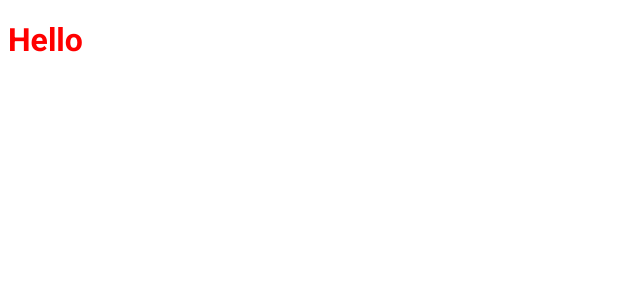
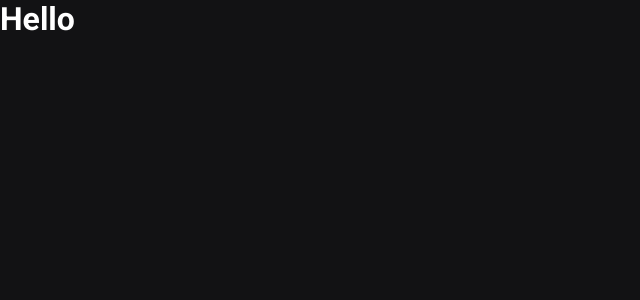
Before and after one commit to paulohfreire/phblog, a Next.js app: page / in a window 1280 px wide. Shown: the top 300 px of the page, without its empty margins (0-640 px from the left). Built offline with nearby package versions, Linux system fonts and the light colour scheme.

Commit message:
add global styles and plop initial configuration

```diff
--- a/package.json
+++ b/package.json
@@ -6,10 +6,12 @@
     "dev": "next dev",
     "build": "next build",
     "start": "next start",
-    "lint": "next lint"
+    "lint": "next lint",
+    "plop": "plop"
   },
   "dependencies": {
     "next": "12.1.0",
+    "plop": "^3.0.5",
     "react": "17.0.2",
     "react-dom": "17.0.2",
     "sass": "^1.49.9"
--- a/src/pages/_app.tsx
+++ b/src/pages/_app.tsx
@@ -1,4 +1,5 @@
 import { AppProps } from "next/app";
+import "../styles/global.scss";
 
 function MyApp({ Component, pageProps }: AppProps) {
   return (
--- a/src/pages/index.tsx
+++ b/src/pages/index.tsx
@@ -1,5 +1,4 @@
 import Head from "next/head";
-import styles from "../styles/home.module.scss";
 
 export default function Home() {
   return (
@@ -7,7 +6,7 @@ export default function Home() {
       <Head>
         <title>Home | ig.news</title>
       </Head>
-      <div className={styles.title}>
+      <div>
         <h1>Hello</h1>
       </div>
     </>
--- /dev/null
+++ b/src/styles/global.scss
@@ -0,0 +1,45 @@
+* {
+  margin: 0;
+  padding: 0;
+  box-sizing: border-box;
+}
+
+:root {
+  --white: #ffffff;
+
+  --gray-50: #e1e1e6;
+  --gray-300: #a8a8b3;
+  --gray-900: #121214;
+
+  --cyan-500: #61dafb;
+  --yellow-500: #eba417;
+}
+
+body {
+  background: var(--gray-900);
+  color: var(--white);
+  -webkit-font-smoothing: antialiased;
+}
+
+@media (max-width: 1080px) {
+  html {
+    font-size: 93.75%;
+  }
+}
+
+@media (max-width: 720px) {
+  html {
+    font-size: 87.5%;
+  }
+}
+
+body,
+input,
+textarea,
+button {
+  font: 400 1rem "Roboto", sans-serif;
+}
+
+button {
+  cursor: pointer;
+}
--- a/src/styles/home.module.scss
+++ /dev/null
@@ -1,8 +0,0 @@
-.title {
-  color: red;
-  font-family: Roboto;
-
-  span {
-    color: blue;
-  }
-}
```
Also changed, not shown: plopfile.ts (added, +21 -0 lines), 1 other file (tests, documents, lock files or other folders).
